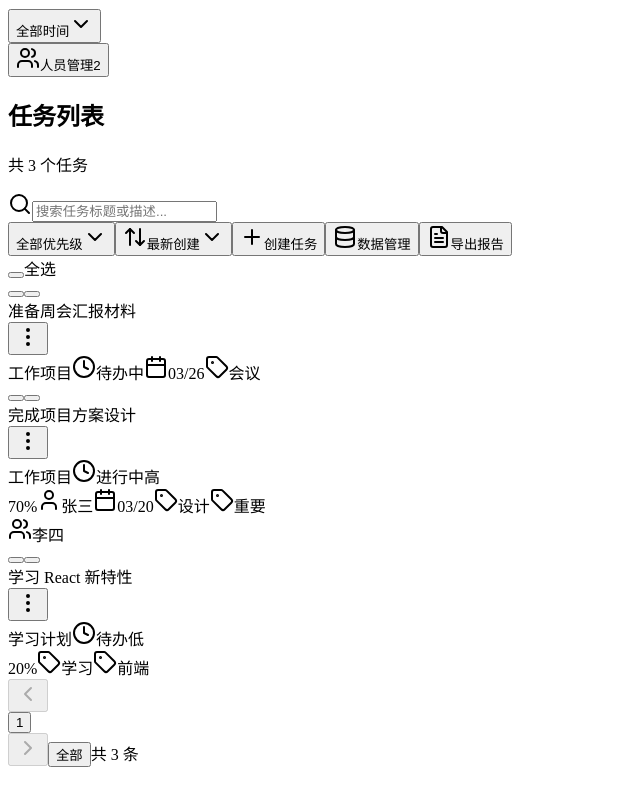
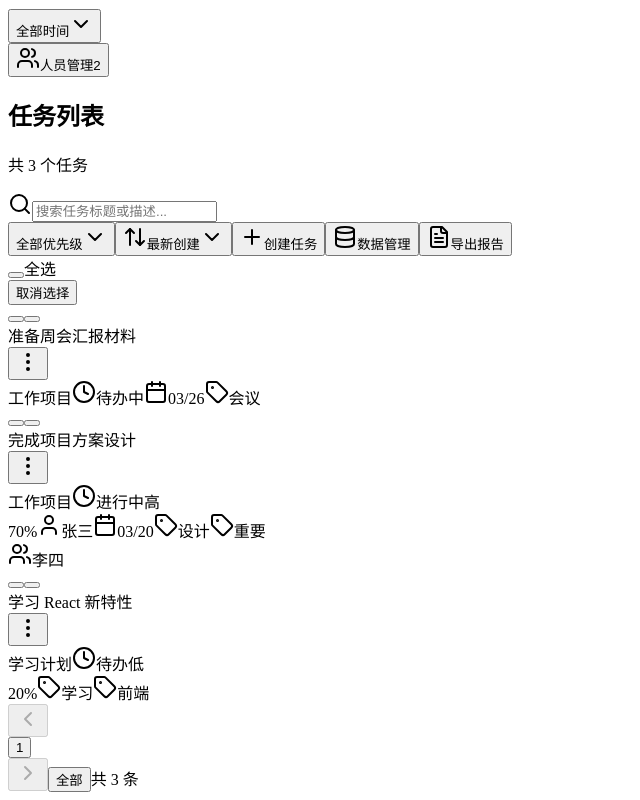
Before and after one commit to hbq969/task-management-dashboard, a React (Vite) app: page / in a window 1280 px wide. Shown: the part 780-1580 px from the top of the page, without its empty margins (0-640 px from the left). Before the commit the page ends 1555 px from the top, so only its background shows below. Built offline with nearby package versions, Linux system fonts and the light colour scheme; the HTML template or start-up script is replaced by a standard one.

Commit message:
refactor: 优化任务列表UI和报告导出默认格式
- 将"取消选择"按钮改为始终渲染，通过可见性类控制显示
- 使用 `size-*` 工具类简化圆形按钮尺寸样式
- 将报告导出默认格式从 markdown 改为 plaintext

```diff
--- a/src/app/components/ReportExport.tsx
+++ b/src/app/components/ReportExport.tsx
@@ -105,7 +105,7 @@ export function ReportExport({ open, onClose }: ReportExportProps) {
   const [reportType, setReportType] = useState<'weekly' | 'monthly' | 'quarterly'>('weekly');
   const [report, setReport] = useState('');
   const [copied, setCopied] = useState(false);
-  const [format, setFormat] = useState<ExportFormat>('markdown');
+  const [format, setFormat] = useState<ExportFormat>('plaintext');
   const [filterTags, setFilterTags] = useState<string[]>([]);
 
   const handleGenerateReport = () => {
--- a/src/app/components/TaskList.tsx
+++ b/src/app/components/TaskList.tsx
@@ -148,11 +148,14 @@ export function TaskList({ onEditTask }: TaskListProps) {
               全选 {selectedTaskIds.length > 0 && `(${selectedTaskIds.length} 个已选择)`}
             </label>
           </div>
-          {selectedTaskIds.length > 0 && (
-            <Button variant="ghost" size="sm" onClick={clearSelection}>
-              取消选择
-            </Button>
-          )}
+          <Button
+            variant="ghost"
+            size="sm"
+            onClick={clearSelection}
+            className={selectedTaskIds.length > 0 ? 'visible' : 'invisible'}
+          >
+            取消选择
+          </Button>
         </div>
       )}
       <TooltipProvider>
@@ -198,7 +201,7 @@ export function TaskList({ onEditTask }: TaskListProps) {
                       <button
                         onClick={() => handleStatusToggle(task)}
                         className={`
-                          w-5 h-5 rounded-full border-2 flex items-center justify-center
+                          size-4 rounded-full border-2 flex items-center justify-center
                           transition-all duration-200 mt-0.5 shrink-0
                           ${task.status === 'completed'
                             ? 'bg-green-500 border-green-500 text-white'
@@ -208,7 +211,7 @@ export function TaskList({ onEditTask }: TaskListProps) {
                         title={task.status === 'completed' ? '标记为待办' : '标记为完成'}
                       >
                         {task.status === 'completed' && (
-                          <Check className="w-3 h-3" />
+                          <Check className="size-2.5" />
                         )}
                       </button>
                       <div className="flex-1 min-w-0">
```
